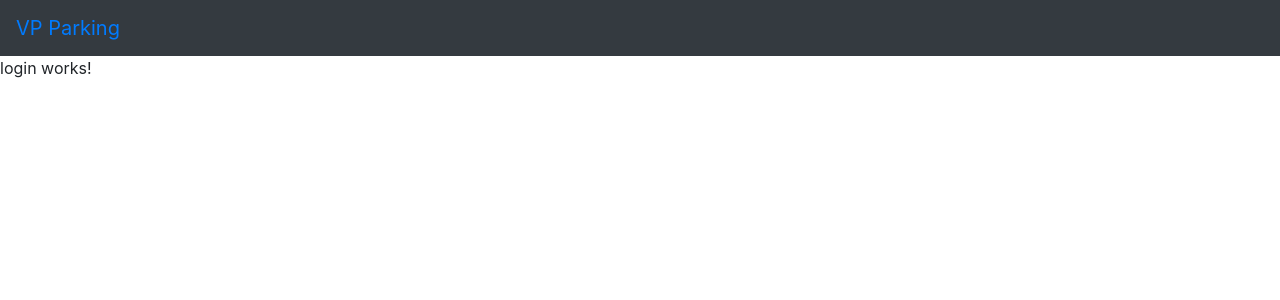
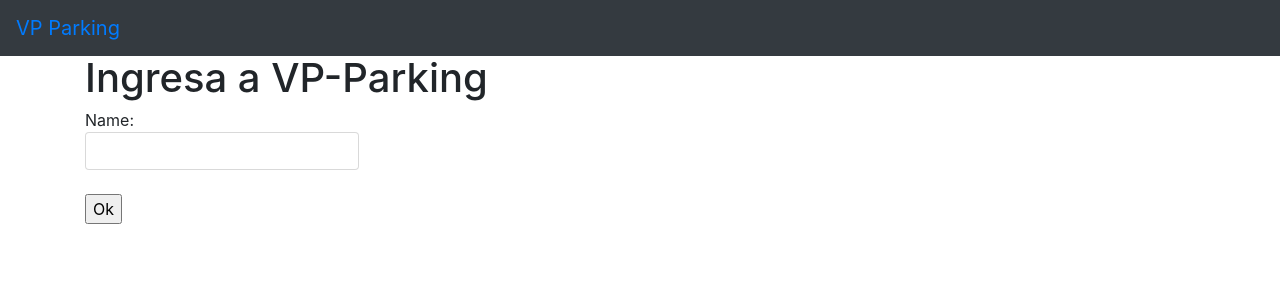
Before and after one commit to vp-hackaton/vp-parking, an Angular app: page /login in a window 1280 px wide. Shown: the top 300 px of the page. Built offline with nearby package versions, Linux system fonts and the light colour scheme.

Commit message:
Form login

```diff
--- a/src/app/app.module.ts
+++ b/src/app/app.module.ts
@@ -4,6 +4,7 @@ import { AppRoutingModule } from "./app.routing";
 import { AppComponent } from './app.component';
 import { LoginComponent } from './components/login/login.component';
 import { AuthenticationService } from './services/authentication.service';
+import { ReactiveFormsModule } from '@angular/forms';
 
 @NgModule({
   declarations: [
@@ -12,7 +13,8 @@ import { AuthenticationService } from './services/authentication.service';
   ],
   imports: [
     BrowserModule,
-    AppRoutingModule
+    AppRoutingModule,
+    ReactiveFormsModule
   ],
   providers: [
     AuthenticationService
--- /dev/null
+++ b/src/app/components/login/hero-detail.component.html
@@ -0,0 +1,5 @@
+<h2>Hero Detail</h2>
+<h3><i>Just a FormControl</i></h3>
+<label class="center-block">Name:
+  <input class="form-control" [formControl]="name">
+</label>
--- a/src/app/components/login/login.component.html
+++ b/src/app/components/login/login.component.html
@@ -1,3 +1,15 @@
-<p>
-  login works!
-</p>
+<div class="container">
+    <h1>Ingresa a VP-Parking</h1>
+
+
+
+<form [formGroup]="heroForm" novalidate>
+  <div class="form-group">
+    <label class="center-block">Name:
+      <input class="form-control" formControlName="name">
+    </label>
+  </div>
+</form>
+
+<button (click)="login()">Ok</button>
+</div>
--- a/src/app/components/login/login.component.ts
+++ b/src/app/components/login/login.component.ts
@@ -1,11 +1,15 @@
 import { Component, OnInit } from '@angular/core';
 import { AuthenticationService } from "../../services/authentication.service";
+import { FormControl, FormGroup } from '@angular/forms';
 
 @Component({
   selector: 'app-login',
   templateUrl: './login.component.html',
   styleUrls: ['./login.component.css']
 })
+
+
+
 export class LoginComponent implements OnInit {
 
   constructor(private auth:AuthenticationService) { }
@@ -14,4 +18,11 @@ export class LoginComponent implements OnInit {
     console.log('Hello');
   }
 
+  heroForm = new FormGroup ({
+    name: new FormControl()
+  });
+
+  login(){
+    console.log("Hola; " + name);
+  }
 }
```
Also changed, not shown: src/app/components/login/data-model.ts (added, +37 -0 lines).
